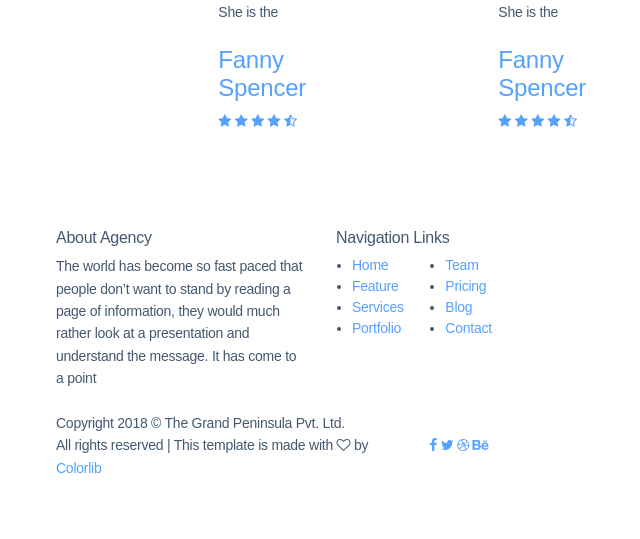
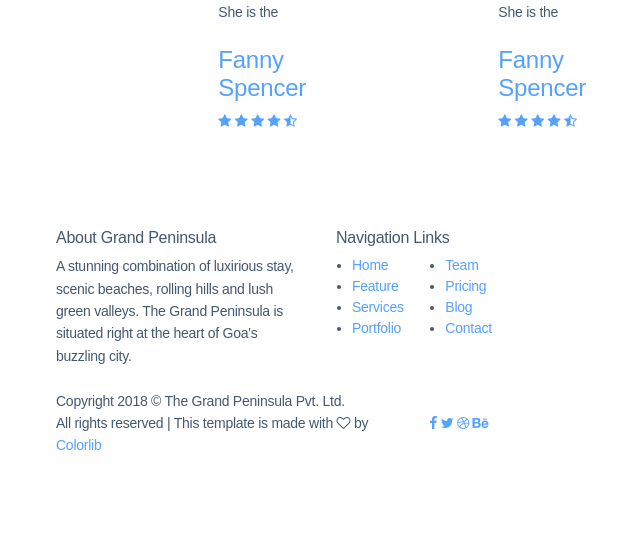
Before and after one commit to rahulsuresh-git/DBMS-HotelManagementSystem, a PHP site: page / in a window 1280 px wide. Shown: the part 2903-3442 px from the top of the page, without its empty margins (319-959 px from the left). After the commit the page ends 3353 px from the top, so only its background shows below. Run offline with PHP 8.4, Linux system fonts and the light colour scheme.

Commit message:
Footer updated.

```diff
--- a/index.php
+++ b/index.php
@@ -390,10 +390,8 @@
             <div class="row">
                 <div class="col-lg-6  col-md-6 col-sm-6">
                     <div class="single-footer-widget">
-                        <h6 class="footer_title">About Agency</h6>
-                        <p>The world has become so fast paced that people don’t want to stand by reading a page of
-                            information, they would much rather look at a presentation and understand the message. It
-                            has come to a point </p>
+                        <h6 class="footer_title">About Grand Peninsula </h6>
+                        <p>A stunning combination of luxirious stay, scenic beaches, rolling hills and lush green valleys. The Grand Peninsula is situated right at the heart of Goa's buzzling city.</p>
                     </div>
                 </div>
                 <div class="col-lg-6 col-md-6 col-sm-6">
```
